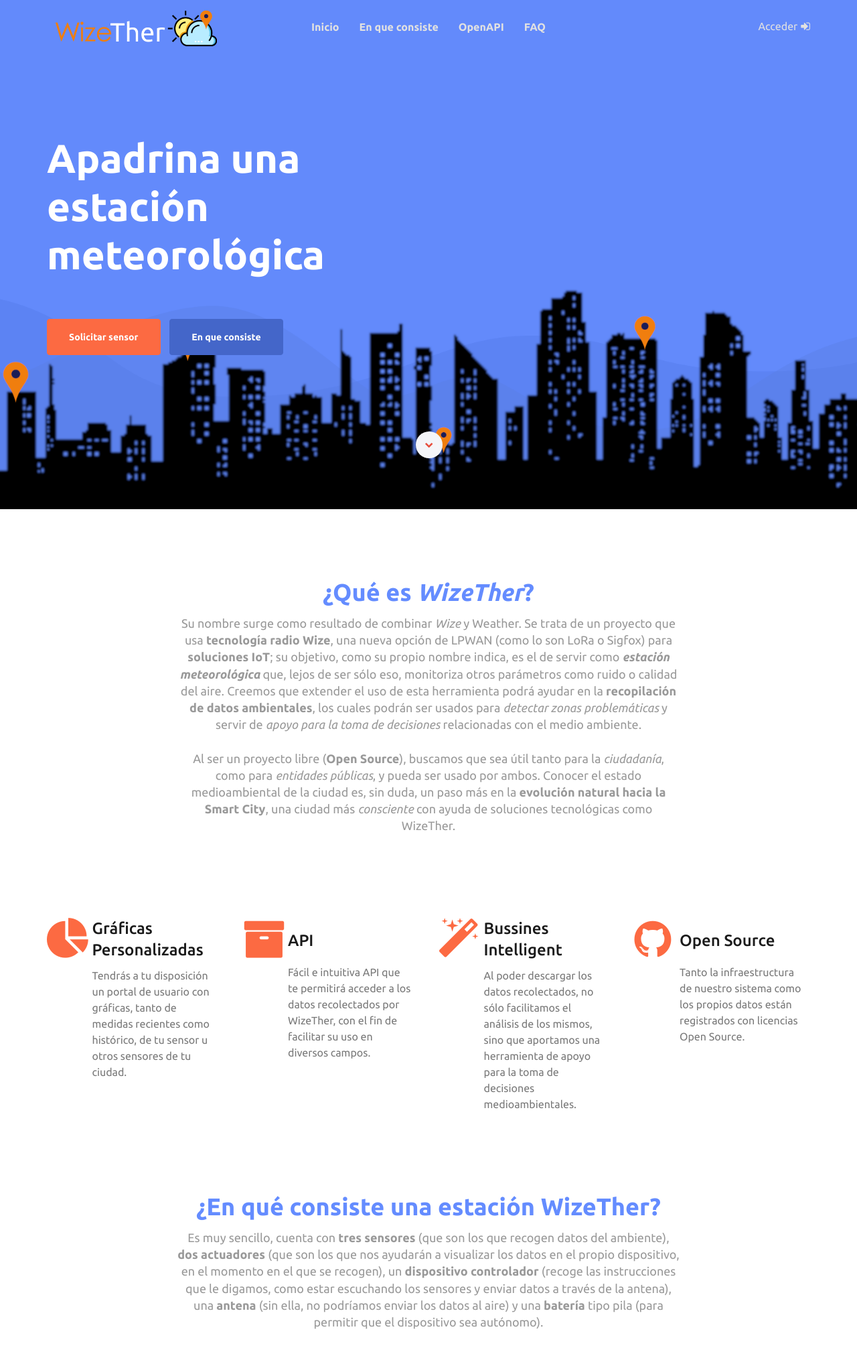
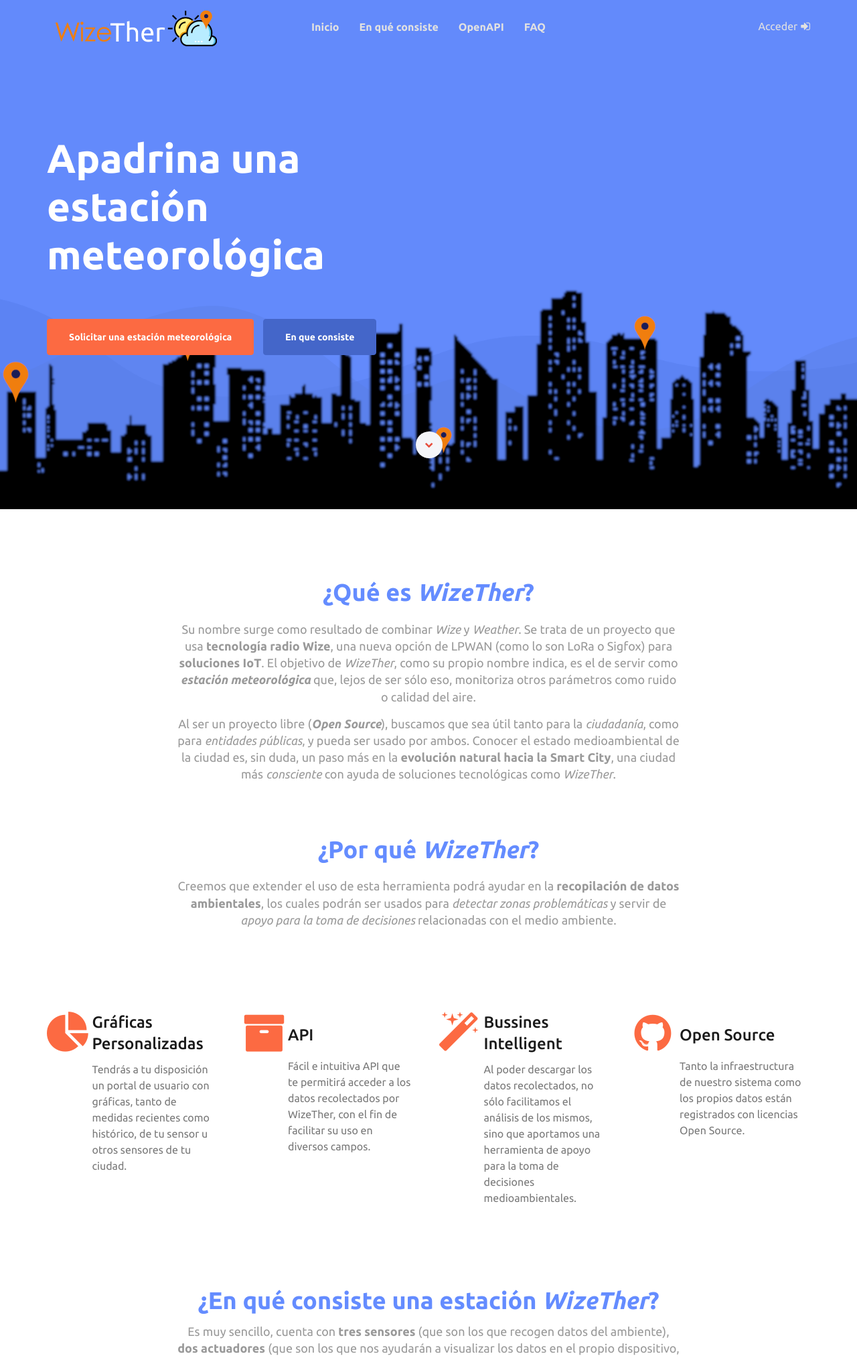
Before and after one commit to Raniita/wizether_webapp, a Flask app: page / in a window 1280 px wide. Shown: the top 2027 px of the page at 67% size. Run offline with Flask 2, Linux system fonts and the light colour scheme; some libraries are stand-ins or nearby versions.

Commit message:
Small changes on text

```diff
--- a/app/templates/landing/index.html
+++ b/app/templates/landing/index.html
@@ -92,7 +92,7 @@
                     <div class="collapse navbar-collapse" id="navbar-menu">
                         <ul class="nav navbar-nav navbar-center">
                             <li><a href="#home">Inicio</a></li>
-                            <li><a href="#features">En que consiste</a></li>
+                            <li><a href="#features">En qué consiste</a></li>
                             <li><a href="#reviews">OpenAPI</a></li>
                             <li><a href="#FAQ">FAQ</a></li>
                         </ul>
@@ -112,7 +112,7 @@
                                 </div>
 
                                 <div class="home_btns m-top-40">
-                                    <a href="" class="btn btn-danger m-top-20">Solicitar sensor</a>
+                                    <a href="" class="btn btn-danger m-top-20">Solicitar una estación meteorológica</a>
                                     <a href="#features" class="btn btn-primary m-top-20">En que consiste</a>
                                 </div>
                             </div>
@@ -147,15 +147,28 @@
                             <div class="col-md-8 col-md-offset-2 col-sm-12 col-xs-12">
                                 <div class="head_title text-center">
                                     <h2>¿Qué es <i>WizeTher</i>?</h2>
-                                    <h5>Su nombre surge como resultado de combinar <i>Wize</i> y Weather. Se trata de un proyecto que usa <b>tecnología radio Wize</b>,
-                                        una nueva opción de LPWAN (como lo son LoRa o Sigfox) para <b>soluciones IoT</b>; su objetivo, como su propio nombre indica,
-                                        es el de servir como <b><i>estación meteorológica</i></b> que, lejos de ser sólo eso, monitoriza otros parámetros como ruido o calidad del aire.
-                                        Creemos que extender el uso de esta herramienta podrá ayudar en la <b>recopilación de datos ambientales</b>, los cuales podrán ser usados para <i>detectar
-                                        zonas problemáticas</i> y servir de <i>apoyo para la toma de decisiones</i> relacionadas con el medio ambiente. <br> <br>
 
-                                        Al ser un proyecto libre (<b>Open Source</b>), buscamos que sea útil tanto para la <i>ciudadanía</i>, como para <i>entidades públicas</i>, y pueda ser usado por ambos.
-                                        Conocer el estado medioambiental de la ciudad es, sin duda, un paso más en la <b>evolución natural hacia la Smart City</b>,
-                                        una ciudad más <i>consciente</i> con ayuda de soluciones tecnológicas como WizeTher. </h5>
+                                    <p style="margin-top: 2.5%;">
+                                        <h5>Su nombre surge como resultado de combinar <i>Wize</i> y <i>Weather</i>. Se trata de un proyecto que usa <b>tecnología radio Wize</b>,
+                                            una nueva opción de LPWAN (como lo son LoRa o Sigfox) para <b>soluciones IoT</b>. El objetivo de <i>WizeTher</i>, como su propio nombre indica,
+                                            es el de servir como <b><i>estación meteorológica</i></b> que, lejos de ser sólo eso, monitoriza otros parámetros como ruido o calidad del aire.</h5>
+                                    </p>
+
+                                    <p>
+                                        <h5>Al ser un proyecto libre (<i><b>Open Source</b></i>), buscamos que sea útil tanto para la <i>ciudadanía</i>, como para <i>entidades públicas</i>, y pueda ser usado por ambos.
+                                            Conocer el estado medioambiental de la ciudad es, sin duda, un paso más en la <b>evolución natural hacia la Smart City</b>,
+                                            una ciudad más <i>consciente</i> con ayuda de soluciones tecnológicas como <i>WizeTher</i>.</h5>
+                                    </p>
+
+                                    <div class="caja" style="margin-top: 10%;">
+                                        <h2>¿Por qué <i>WizeTher</i>?</h2>
+
+                                        <p style="margin-top: 2.5%;">
+                                            <h5>Creemos que extender el uso de esta herramienta podrá ayudar en la <b>recopilación de datos ambientales</b>, los cuales podrán ser usados para <i>detectar
+                                                zonas problemáticas</i> y servir de <i>apoyo para la toma de decisiones</i> relacionadas con el medio ambiente.</h5>
+                                        </p>
+                                    </div>
+
                                 </div>
                             </div>
 
@@ -210,7 +223,7 @@
 
                             <div class="col-md-8 col-md-offset-2 col-sm-12 col-xs-12" style="margin-top: 10%;">
                                 <div class="head_title text-center">
-                                    <h2>¿En qué consiste una estación WizeTher?</h2>
+                                    <h2>¿En qué consiste una estación <i>WizeTher</i>?</h2>
                                     <h5>Es muy sencillo, cuenta con <b>tres sensores</b> (que son los que recogen datos del ambiente),
                                         <b>dos actuadores</b> (que son los que nos ayudarán a visualizar los datos en el propio dispositivo, en el momento en el que se recogen),
                                         un <b>dispositivo controlador</b> (recoge las instrucciones que le digamos, como estar escuchando los sensores y enviar datos a través de la antena),
@@ -448,7 +461,7 @@
                                     <div class="collapse navbar-collapse" id="navbar-footer">
                                         <ul class="nav navbar-nav navbar-center">
                                             <li><a href="#home">Home</a></li>
-                                            <li><a href="#features">En que consiste</a></li>
+                                            <li><a href="#features">En qué consiste</a></li>
                                             <li><a href="#reviews">OpenAPI</a></li>
                                             <li><a href="#FAQ">FAQ</a></li>
                                         </ul>
@@ -492,14 +505,14 @@
                     // https://leafletjs.com/examples/quick-start/
                     var mymap = L.map('mapid').setView([37.60158481756329, -0.9787592368057084], 15);
 
-                    L.tileLayer('https://api.mapbox.com/styles/v1/{id}/tiles/{z}/{x}/{y}?access_token={accessToken}', {
-                        attribution: 'Map data &copy; <a href="https://www.openstreetmap.org/copyright">OpenStreetMap</a> contributors, Imagery © <a href="https://www.mapbox.com/">Mapbox</a>',
-                        maxZoom: 18,
-                        id: 'mapbox/streets-v11',
-                        tileSize: 512,
-                        zoomOffset: -1,
-                        accessToken: 'pk.eyJ1IjoicmFuaWl0YSIsImEiOiJja21ieDJxazEyNXZjMnFtdHZiajI5aHBkIn0.Dpro9CbpXhdVlfpTtBOYEA'
-                    }).addTo(mymap);
+                    //L.tileLayer('https://api.mapbox.com/styles/v1/{id}/tiles/{z}/{x}/{y}?access_token={accessToken}', {
+                    //    attribution: 'Map data &copy; <a href="https://www.openstreetmap.org/copyright">OpenStreetMap</a> contributors, Imagery © <a href="https://www.mapbox.com/">Mapbox</a>',
+                    //    maxZoom: 18,
+                    //    id: 'mapbox/streets-v11',
+                    //    tileSize: 512,
+                    //    zoomOffset: -1,
+                    //    accessToken: 'pk.eyJ1IjoicmFuaWl0YSIsImEiOiJja21ieDJxazEyNXZjMnFtdHZiajI5aHBkIn0.Dpro9CbpXhdVlfpTtBOYEA'
+                    //}).addTo(mymap);
 
 
                     var marker1 = L.marker([37.60255830761039, -0.9808489618245347], {icon: orangeIcon}).addTo(mymap);
```
